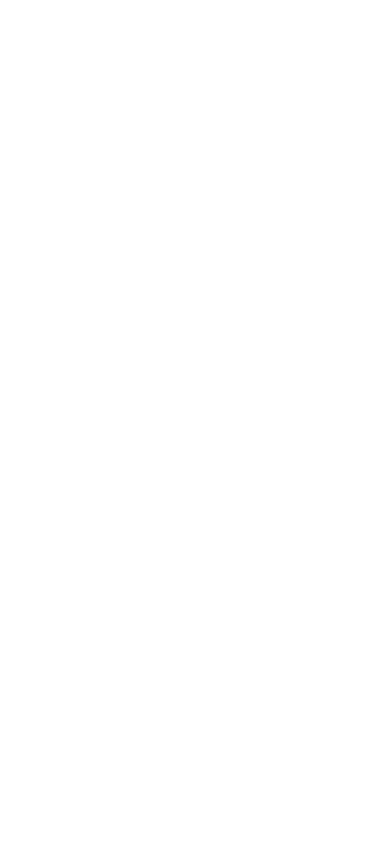
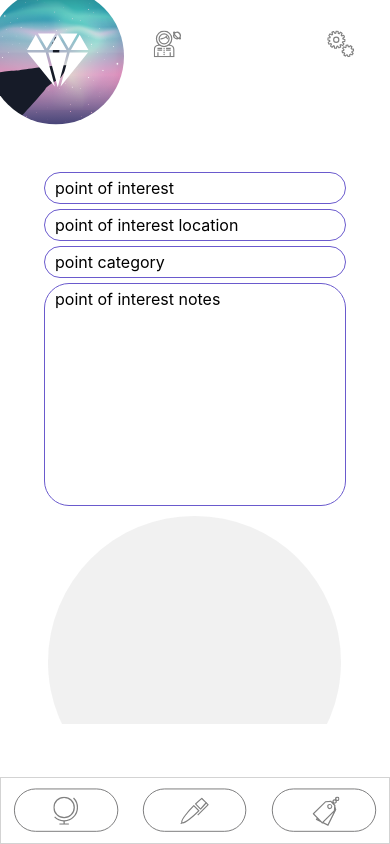
Before and after one commit to PierDavis/spec-capstone, a React (Create React App) app in the folder travl/: page /pointOfInterest in a window 390 px wide. Before the commit this address had no page. Built offline with nearby package versions, Linux system fonts and the light colour scheme.

Commit message:
point of interest pg done

```diff
--- a/travl/src/App.css
+++ b/travl/src/App.css
@@ -479,7 +479,6 @@
   /* border: 1px solid red; */
   height: 80vh;
   overflow: scroll;
-
 }
 
 .circlea {
@@ -521,7 +520,7 @@
     }
 
 /*
-ADD POINT OF INTEREST CSS BELOW */
+ADD POINT CSS BELOW */
 
 .main-point {
   height: 100vh;
@@ -566,5 +565,84 @@
   margin: 10px;
 }
 
+/*
+POINT OF INTEREST CSS BELOW */
+
+#point-logo  {
+  width: 30%;
+  position: absolute;
+  left: 5px;
+  top: 3px;
+}
+
+#point-of-interest-form {
+  display: flex;
+  flex-direction: column;
+  align-items: center;
+  /* border: 1px solid black; */
+  margin: 5vh 10vw 10vw 10vw;
+  height:66vh;
+  overflow: scroll;
+}
+
+.point-name{
+  border: 1px solid slateblue;
+  border-radius: 50px;
+  padding: 5px 10px 5px 10px;
+  margin: 5px;
+}
+
+.point-location{
+  border: 1px solid slateblue;
+  border-radius: 50px;
+  padding: 5px 10px 5px 10px;
+  margin: 5px;
+}
+
+.point-category{
+  border: 1px solid slateblue;
+  border-radius: 50px;
+  padding: 5px 10px 5px 10px;
+  margin: 5px;
 
 }
+.point-notes{
+  border: 1px solid slateblue;
+  border-radius: 25px;
+  padding: 5px 10px 5px 10px;
+  margin: 5px;
+  height: 25vh;
+}
+
+/* #point-container {
+  /* margin-top: 10vh;
+  display: flex;
+  flex-direction: row; */
+  /* vertical-align: middle; */
+  /* flex-wrap: wrap; */
+  /* align-items: stretch; */
+  /* align-content: center; */
+  /* background-color: honeydew; */
+  /* height: 60vh; */
+  /* margin-bottom: 10vh; */
+  /* margin-top: 15vh;
+} */
+
+.blue {
+  width: 80vw;
+  /* border: 1px solid blue; */
+  height: 80vh;
+  overflow: scroll;
+}
+
+.circleb {
+
+      margin: 3%;
+      width: 75vw;
+      padding-bottom: 75vw;
+      /* border: 1px solid black; */
+      border-radius: 50%;
+      background-color: rgb(238, 238, 238);
+      opacity: 80%;
+}
+}
--- a/travl/src/App.js
+++ b/travl/src/App.js
@@ -5,6 +5,7 @@
 import Settings from './components/Settings';
 import Profile from './components/Profile';
 import AddPoint from './components/AddPoint';
+import PointOfInterest from './components/PointOfInterest';
 
 
 import {Routes, Route } from 'react-router';
@@ -21,6 +22,7 @@
         <Route path='settings' element={<Settings />}/>
         <Route path='profile' element={<Profile />}/>
         <Route path='addPoint' element={<AddPoint />}/>
+        <Route path='pointOfInterest' element={<PointOfInterest />}/>
       </Routes>
 
 
--- a/travl/src/components/PointOfInterest.js
+++ b/travl/src/components/PointOfInterest.js
@@ -0,0 +1,55 @@
+import React from 'react';
+import point from '../icons/point_icon.svg';
+import logo from '../icons/mini_logo.svg';
+import miniProfile from '../icons/top_miniprofile_icon.svg';
+import miniSettings from '../icons/top_minisettings_icon.svg';
+import globe from '../icons/globe_icon_small.svg';
+import pen from '../icons/pen_icon_small.svg';
+import tags from '../icons/tags_icon_small.svg';
+
+function PointOfInterest() {
+    return <div className="selectedPoint">
+
+        <div>
+            <div className='main-icon'>
+            <img src={logo} className="Travl-logo" alt="logo"/>
+            <img src={point} id="point-logo" alt="profile icon"/>
+            <img src={miniProfile} id="icon-bar-1" alt="profile bar" />
+            <img src={miniSettings} id="icon-bar-2" alt="profile bar" />
+            </div>
+        </div>
+
+        <form id='point-of-interest-form'>
+        <div id='point-container' className="blue">
+            <div id='point-name' className="point-name">
+                point of interest
+            </div>
+
+            <div id='location_coordinates' className="point-location">
+                point of interest location
+            </div>
+
+            <div id='point-category' className="point-category">
+                point category
+            </div>
+
+            <div id='point-notes' className="point-notes">
+                point of interest notes
+            </div>
+
+            <div className="circleb"></div>
+            </div>
+
+
+        </form>
+
+    <div className='footer-bar'>
+            <img src={globe} className="globe-icon" alt="globe icon"/>
+            <img src={pen} className="pen-icon" alt="pen icon"/>
+            <img src={tags} className="tags-icon" alt="tags icon"/>
+    </div>
+    </div>;
+
+}
+
+export default PointOfInterest;
```
